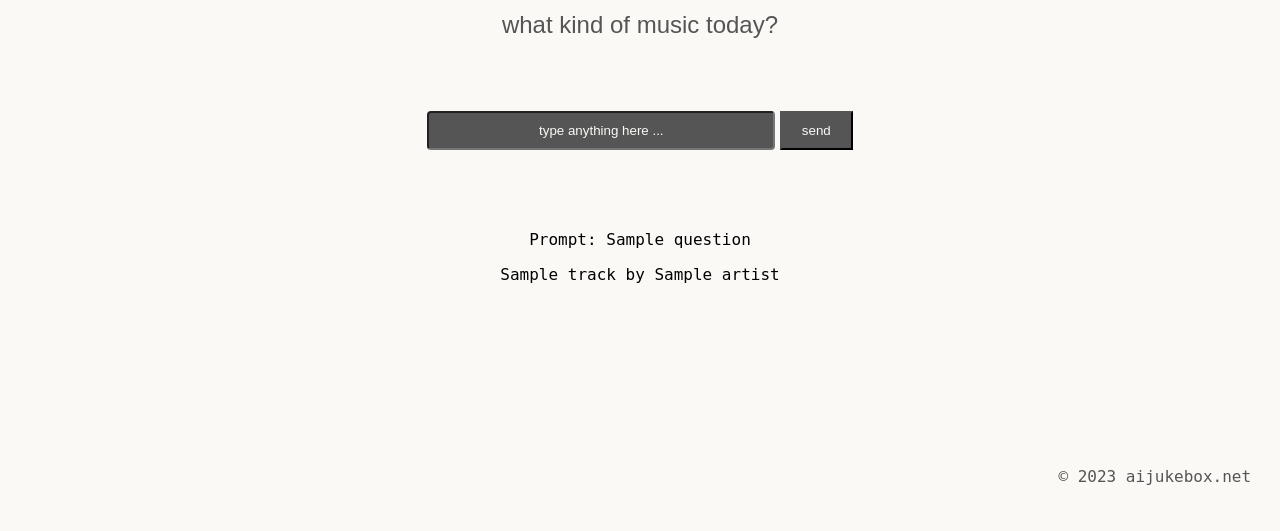
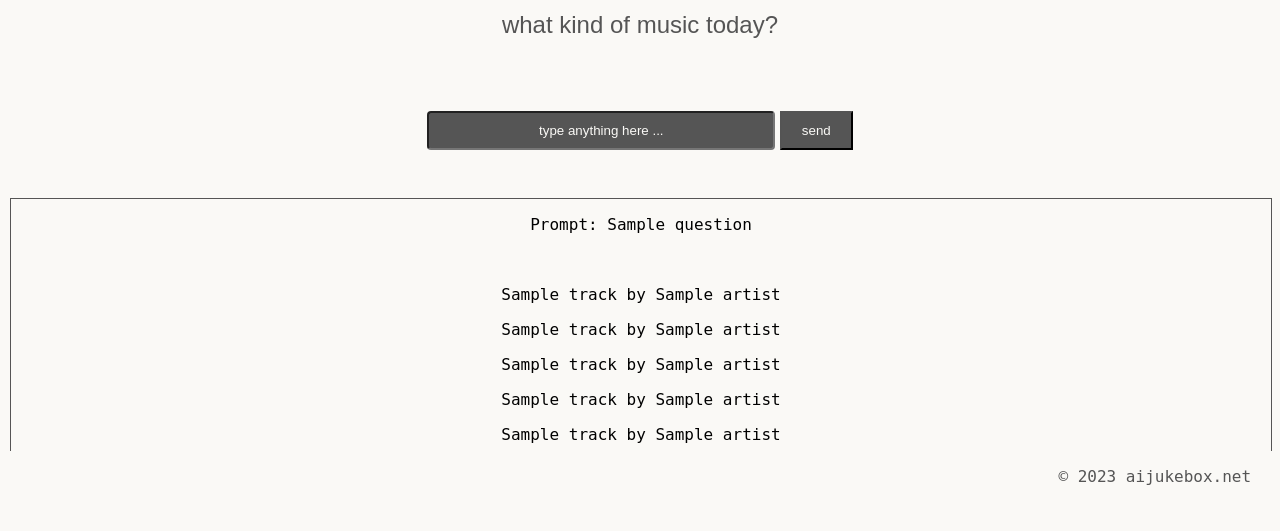
Before and after one commit to gavinmorrisseau/aijukebox.net, a Flask app: template FlaskApp/templates/index.html in a window 1280 px wide. Shown: the part 289-820 px from the top of the page. Before the commit the page ends 774 px from the top, so only its background shows below. Run offline with Flask 3, Linux system fonts and the light colour scheme; the template is opened without the code that fills it: most values are stand-ins (such as "Sample title", 1, 10 or a date in 2020).

Commit message:
Minor Style Changes

```diff
--- a/FlaskApp/app.py
+++ b/FlaskApp/app.py
@@ -3,48 +3,44 @@ from openai import OpenAI
 import time
 import json
 import sys
+import traceback
 
-import traceback
+placeholder_response = {'1': {'artist': '', 'track': ''}, '2': {'artist': '', 'track': ''}, '3': {'artist': '', 'track': ''}, '4': {'artist': '', 'track': ''}, '5': {'artist': '', 'track': ''}}
 
 app = Flask(__name__)
 
-placeholder = "type anything here ..."
-
-''' RETURNS CHAT GPT'S TO A QUESTION IN JSON FORMAT'''
+''' RETURNS CHAT GPT'S TO A QUESTION IN FORMATTED JSON OBJECT'''
 def run_GPT(question):
-    global placeholder
+    global placeholder_response
     print("RUNNING GPT")
     print("QUESTION: " + question)
-    if(question not in ["",None,'']):
-        placeholder = question
 
-        client = OpenAI(organization='org-1VoooiSLTr711Aax6i6A5nUT',)
-        thread = client.beta.threads.create()
-        assistant_id = "asst_Z8EJORrugfSAMUgxKXWNAaXw"
+    client = OpenAI(organization='org-1VoooiSLTr711Aax6i6A5nUT',)
+    thread = client.beta.threads.create()
+    assistant_id = "asst_Z8EJORrugfSAMUgxKXWNAaXw"
 
-        message = client.beta.threads.messages.create(
-            thread_id=thread.id,
-            role="user",
-            content=question,
-        )
-        run = client.beta.threads.runs.create(
-            thread_id=thread.id,
-            assistant_id=assistant_id,
-        )
-        run = wait_on_run(run, client, thread)
-        messages = client.beta.threads.messages.list(thread_id=thread.id)
-        message_string = messages.data[0].content[0].text.value
-        message_parsed = "FAILED"
-        try:
-            message_parsed = json.loads(message_string)
-        except json.decoder.JSONDecodeError:
-            print(f'FAILED: \n{message}')
-
+    message = client.beta.threads.messages.create(
+        thread_id=thread.id,
+        role="user",
+        content=question,
+    )
+    run = client.beta.threads.runs.create(
+        thread_id=thread.id,
+        assistant_id=assistant_id,
+    )
+    run = wait_on_run(run, client, thread)
+    messages = client.beta.threads.messages.list(thread_id=thread.id)
+    message_string = messages.data[0].content[0].text.value
+    print(message_string)
+    message_parsed = "FAILED"
+    try:
+        message_parsed = json.loads(message_string)
         print("ANSWER: " + str(message_parsed))
         print("COMPLETED GPT")
         return(message_parsed)
-    print("CANCELLED GPT")
-    return ""
+    except json.decoder.JSONDecodeError:
+        print("FAILED! placeholder_response used")
+        return(placeholder_response)
 
 def wait_on_run(run, client, thread):
     while run.status in ["queued","in_progress"]:
@@ -57,6 +53,7 @@ def wait_on_run(run, client, thread):
 
 @app.route('/', methods = ['POST','GET'])
 def index():
+    global placeholder_response
     # if request.method == 'GET':
     #     pass
     question = ''
@@ -67,7 +64,7 @@ def index():
         if(question not in ["",None]):
             message_parsed = run_GPT(question)
         else:
-            message_parsed = ''
+            message_parsed = placeholder_response
         #print("BEHIND MSG PARSED: " + str(message_parsed))
     return render_template("index.html", question=question, message_parsed=message_parsed)
 
--- a/FlaskApp/static/styles/index.css
+++ b/FlaskApp/static/styles/index.css
@@ -93,11 +93,11 @@ a:hover {
 #chatbox__response {
     position: center;
     font-family: monospace;
-    width: 33%;
+    width: 100%;
     height: 10%;
-    /* border: 1px solid #555555; */
+    border: 1px solid #555555;
     margin: auto;
-    margin-top: 5rem;
+    margin-top: 3rem;
     padding-bottom: 10px;
     display: block;
 }
--- a/FlaskApp/templates/index.html
+++ b/FlaskApp/templates/index.html
@@ -28,7 +28,12 @@
                 <div id="chatbox__response">
                     {% if message_parsed not in ["",undefined] %}
                     <p> Prompt: {{ question }}</p>
+                    <br>
+                    <p> {{ message_parsed.get('1').get('track') }} by {{ message_parsed.get('1').get('artist') }} </p>
+                    <p> {{ message_parsed.get('2').get('track') }} by {{ message_parsed.get('2').get('artist') }} </p>
                     <p> {{ message_parsed.get('3').get('track') }} by {{ message_parsed.get('3').get('artist') }} </p>
+                    <p> {{ message_parsed.get('4').get('track') }} by {{ message_parsed.get('4').get('artist') }} </p>
+                    <p> {{ message_parsed.get('5').get('track') }} by {{ message_parsed.get('5').get('artist') }} </p>
                     {% endif %}
                 </div>
             </div>
```
